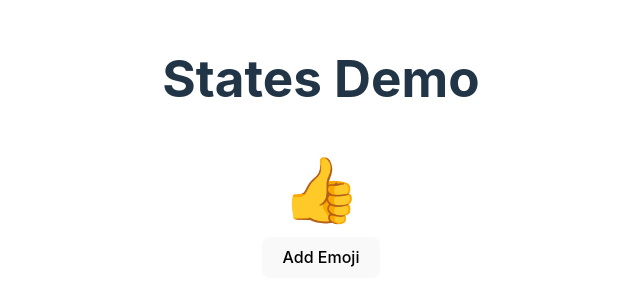
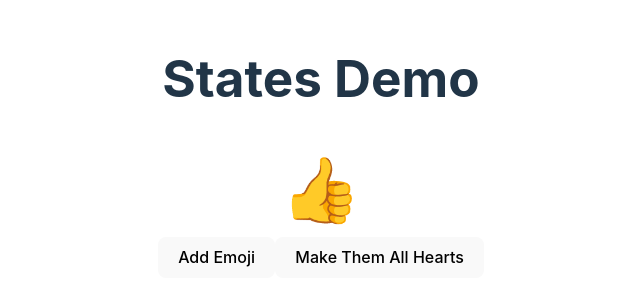
Before and after one commit to shtanriverdi/React-Course, a React (Vite) app in the folder state-demo/: page / in a window 1280 px wide. Shown: the part 253-558 px from the top of the page, without its empty margins (319-959 px from the left). Built offline with nearby package versions, Linux system fonts and the light colour scheme.

Commit message:
Updating All Emojis by keeping the ID same

```diff
--- a/state-demo/src/EmojiClicker.jsx
+++ b/state-demo/src/EmojiClicker.jsx
@@ -3,7 +3,7 @@ import { v4 as uuid } from "uuid";
 
 function getRandomEmoji() {
     console.log("CALLED")
-    const choices = ['😊','😒','😂','👌','⭐','👍','😉','😉'];
+    const choices = ['😊', '😒', '😂', '👌', '⭐', '👍', '😉', '😉'];
     return choices[Math.floor(Math.random() * choices.length)];
 }
 
@@ -16,6 +16,18 @@ export default function EmojiClicker() {
         setEmojis((previousEmojis) => {
             const newEmojis = [...previousEmojis, { id: uuid(), emoji: getRandomEmoji() }];
             return newEmojis;
+        });
+    }
+
+    const makeAllEmojisHeart = () => {
+        setEmojis((previousEmojis) => {
+            const updatedEmojis = previousEmojis.map((emoji) => {
+                return {
+                    ...emoji,
+                    emoji: `❤️`
+                };
+            });
+            return updatedEmojis;
         });
     }
 
@@ -41,6 +53,7 @@ export default function EmojiClicker() {
                 ))}
             </div>
             <button onClick={addEmoji}>Add Emoji</button>
+            <button onClick={makeAllEmojisHeart}>Make Them All Hearts</button>
         </>
     );
 }
```
